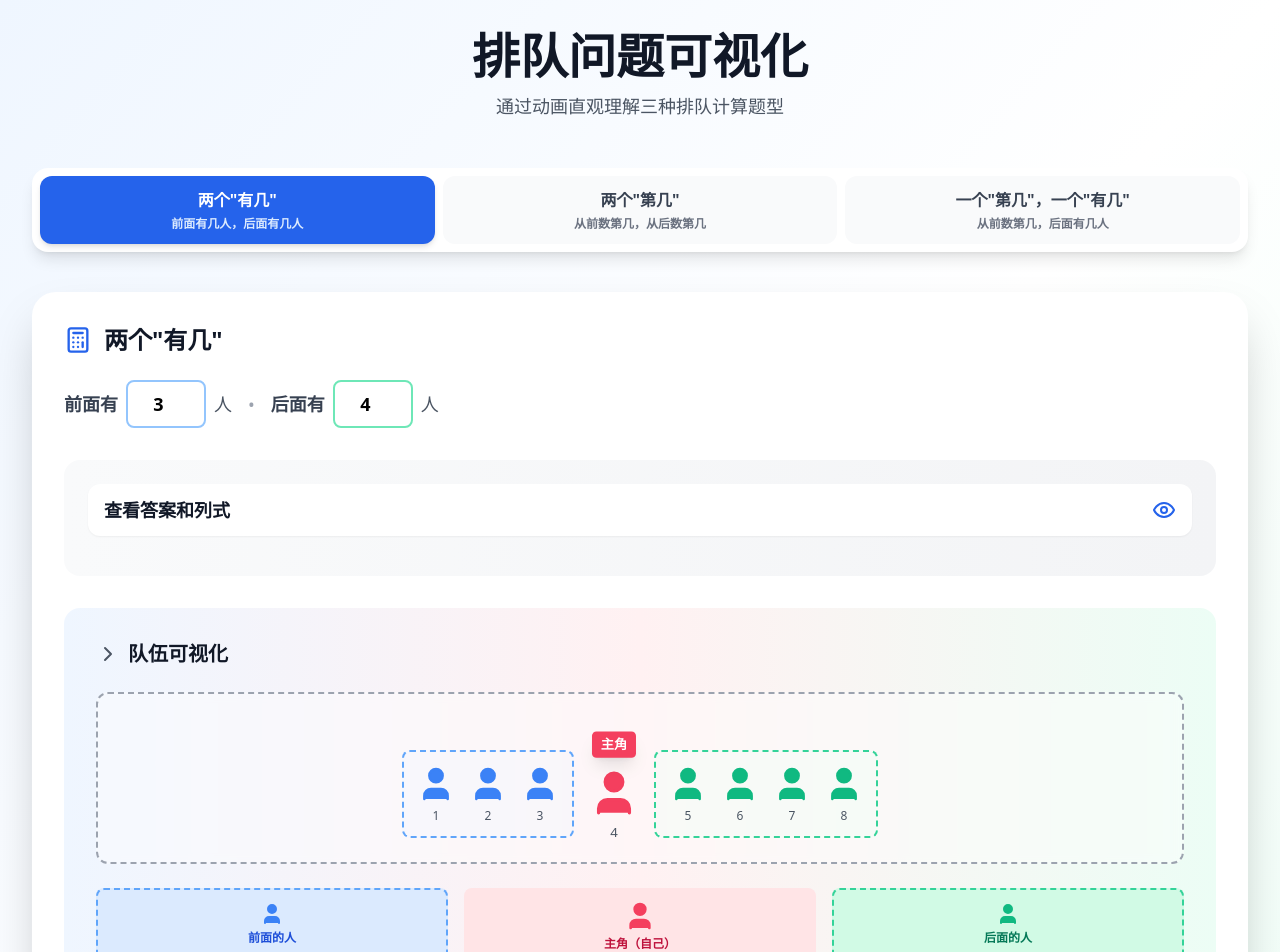
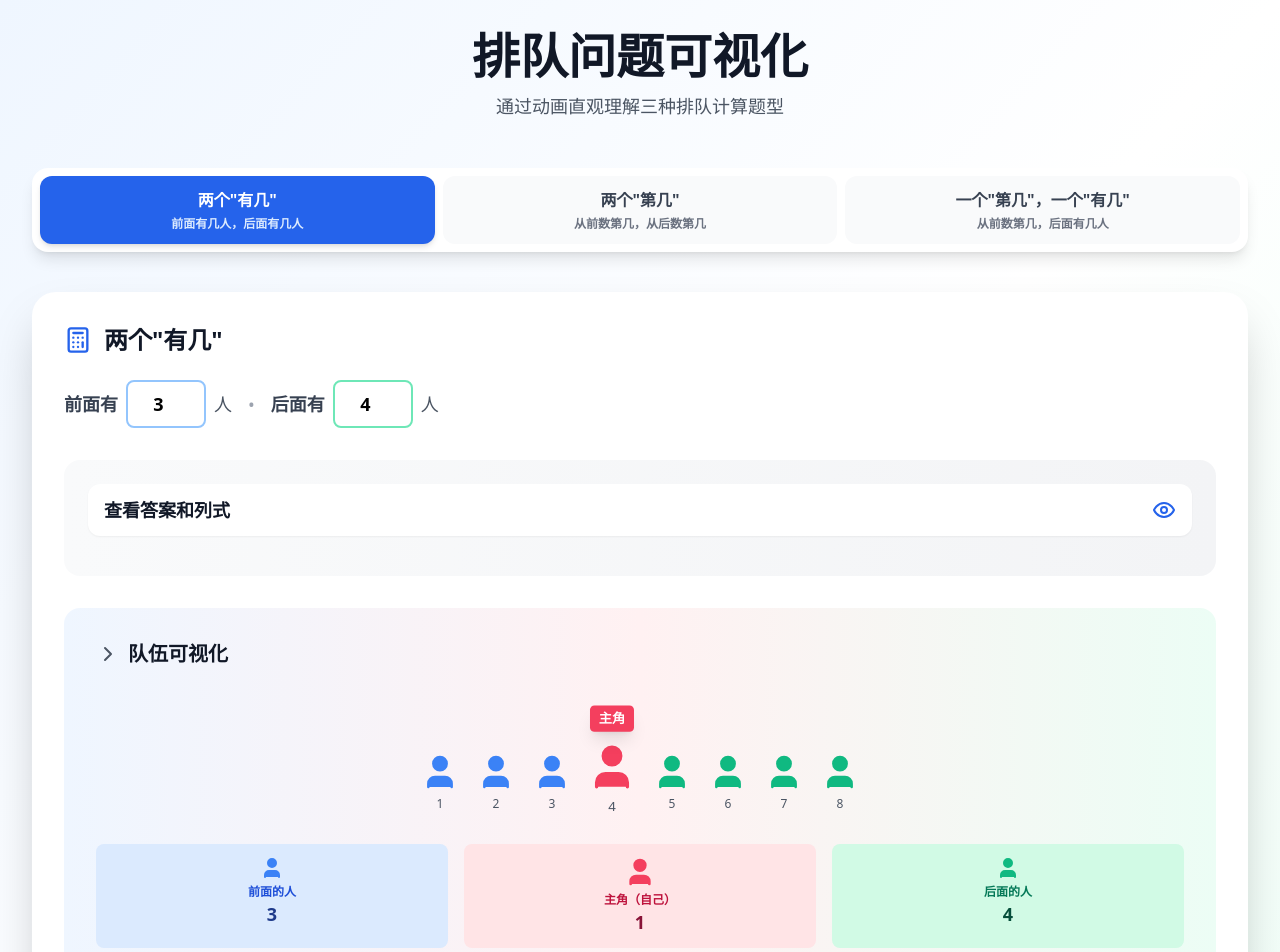
Before and after one commit to bushkarl/kidqueue, a React (Vite) app: page / in a window 1280 px wide. Shown: the top 952 px of the page. Built offline with nearby package versions, Linux system fonts and the light colour scheme.

Commit message:
Updated App.tsx

```diff
--- a/src/App.tsx
+++ b/src/App.tsx
@@ -71,19 +71,20 @@ function App() {
   const total = calculateTotal();
 
   const renderQueue = () => {
+    const people = [];
     const mainPersonIndex = queue.type === '1' ? queue.frontValue : queue.frontValue - 1;
-    const frontPeople = [];
-    const backPeople = [];
 
     for (let i = 0; i < total; i++) {
       const isMainPerson = i === mainPersonIndex;
       const isFrontSection = i < mainPersonIndex;
       const isBackSection = i > mainPersonIndex;
 
-      const personElement = (
+      people.push(
         <div
           key={i}
-          className="relative flex flex-col items-center transition-all duration-300"
+          className={`relative flex flex-col items-center transition-all duration-300 ${
+            isMainPerson ? 'scale-110' : 'scale-100'
+          }`}
         >
           <div
             className={`relative ${
@@ -99,51 +100,18 @@ function App() {
               fill="currentColor"
               strokeWidth={1.5}
             />
+            {isMainPerson && (
+              <div className="absolute -top-8 left-1/2 -translate-x-1/2 bg-rose-500 text-white text-xs font-bold px-2 py-1 rounded whitespace-nowrap shadow-lg">
+                主角
+              </div>
+            )}
           </div>
           <span className="text-xs mt-1 font-medium text-gray-600">{i + 1}</span>
         </div>
       );
-
-      if (isFrontSection) {
-        frontPeople.push(personElement);
-      } else if (isBackSection) {
-        backPeople.push(personElement);
-      }
     }
 
-    return (
-      <>
-        {frontPeople.length > 0 && (
-          <div className="border-2 border-dashed border-blue-400 rounded-lg p-3 bg-blue-50/30">
-            <div className="flex flex-wrap items-end justify-center gap-3">
-              {frontPeople}
-            </div>
-          </div>
-        )}
-
-        <div className="relative flex flex-col items-center transition-all duration-300 scale-110">
-          <div className="relative text-rose-500">
-            <User
-              size={48}
-              fill="currentColor"
-              strokeWidth={1.5}
-            />
-            <div className="absolute -top-8 left-1/2 -translate-x-1/2 bg-rose-500 text-white text-xs font-bold px-2 py-1 rounded whitespace-nowrap shadow-lg">
-              主角
-            </div>
-          </div>
-          <span className="text-xs mt-1 font-medium text-gray-600">{mainPersonIndex + 1}</span>
-        </div>
-
-        {backPeople.length > 0 && (
-          <div className="border-2 border-dashed border-emerald-400 rounded-lg p-3 bg-emerald-50/30">
-            <div className="flex flex-wrap items-end justify-center gap-3">
-              {backPeople}
-            </div>
-          </div>
-        )}
-      </>
-    );
+    return people;
   };
 
   return (
@@ -288,14 +256,12 @@ function App() {
               <h3 className="text-xl font-bold text-gray-900">队伍可视化</h3>
             </div>
 
-            <div className="border-2 border-dashed border-gray-400 rounded-xl bg-white/40 backdrop-blur-sm p-6 mb-6">
-              <div className="flex flex-wrap items-end justify-center gap-3 sm:gap-4 min-h-[120px]">
-                {renderQueue()}
-              </div>
+            <div className="flex flex-wrap items-end justify-center gap-3 sm:gap-4 min-h-[120px]">
+              {renderQueue()}
             </div>
 
-            <div className="grid grid-cols-3 gap-4">
-              <div className="bg-blue-100 rounded-lg p-3 text-center border-2 border-dashed border-blue-400">
+            <div className="grid grid-cols-3 gap-4 mt-8">
+              <div className="bg-blue-100 rounded-lg p-3 text-center">
                 <User size={24} className="text-blue-500 mx-auto mb-1" fill="currentColor" />
                 <p className="text-xs font-semibold text-blue-700">前面的人</p>
                 <p className="text-lg font-bold text-blue-900">{queue.frontValue}</p>
@@ -307,7 +273,7 @@ function App() {
                 <p className="text-lg font-bold text-rose-900">1</p>
               </div>
 
-              <div className="bg-emerald-100 rounded-lg p-3 text-center border-2 border-dashed border-emerald-400">
+              <div className="bg-emerald-100 rounded-lg p-3 text-center">
                 <User size={24} className="text-emerald-500 mx-auto mb-1" fill="currentColor" />
                 <p className="text-xs font-semibold text-emerald-700">后面的人</p>
                 <p className="text-lg font-bold text-emerald-900">{queue.backValue}</p>
```
